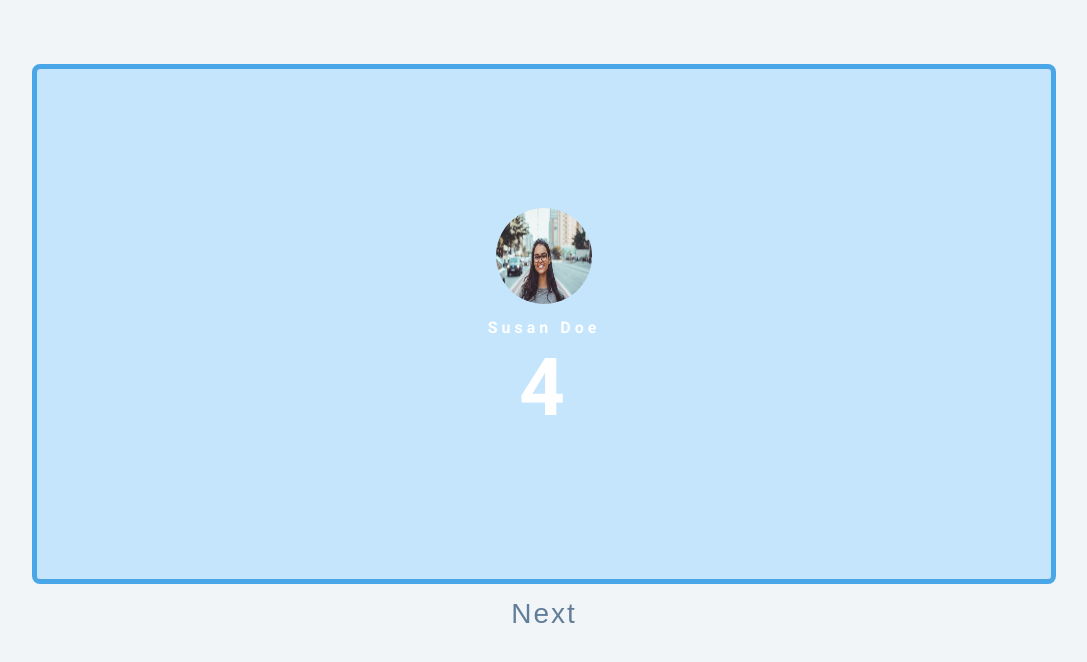
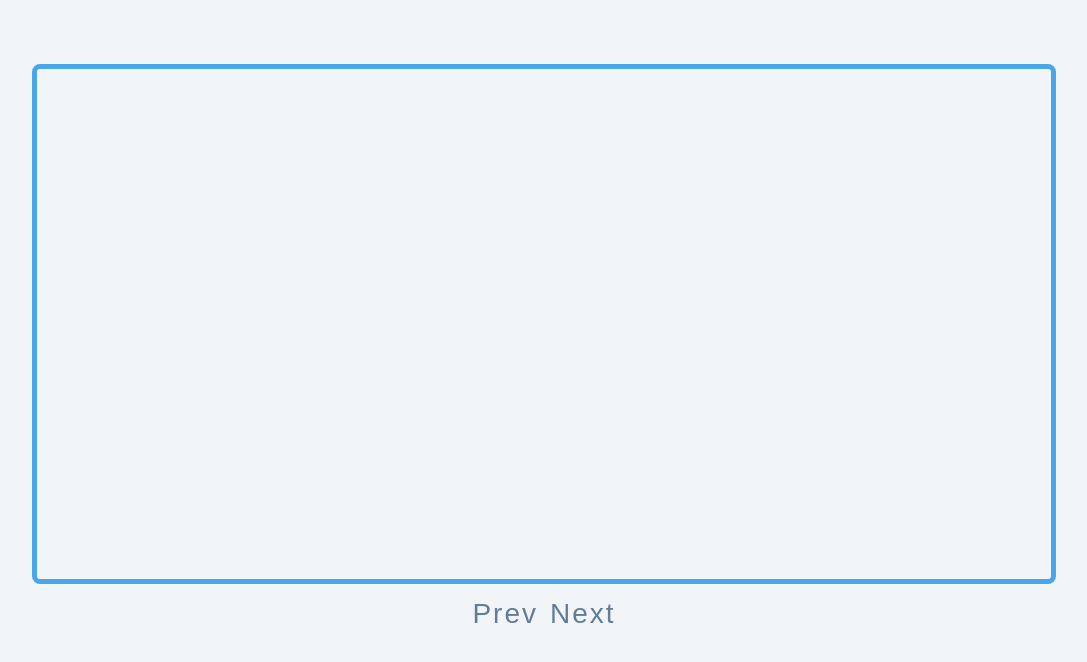
Before and after one commit to WangariNelly/Slider, a plain HTML site: page index.html in a window 1280 px wide. Both pictures are taken after a click on the button "Next". Shown: the whole page, without its empty margins (96-1183 px from the left). Drawn offline with Linux system fonts and the light colour scheme.

Commit message:
Slider functionality for the previous and next buttons

```diff
--- a/app.js
+++ b/app.js
@@ -6,32 +6,35 @@ slides.forEach((slide,index) => {
     slide.style.left = `${index * 100}`;
 });
 
-let countStart = 0;
+let currentSlide = 0;
 
 nextButton.addEventListener('click', () => {
-    countStart++
+    currentSlide++
     displayPage();
 });
 
 prevButton.addEventListener('click', () => {
-    countStart--;
+    currentSlide--;
     displayPage();
 })
-if (countStart < slides.length - 1){
+
+
+function displayPage(){
+    // nextButton.style.display = currentSlide === slides.length - 1 ? 'none' : 'block';
+    // prevButton.style.display = currentSlide > 0 ? 'none' : 'block';
+    if (currentSlide < slides.length - 1){
         nextButton.style.display = "block";
     } else {
         nextButton.style.display = "none"
     }
 
-if (countStart > slides.length - 1){
+    if (currentSlide  >  0){
         prevButton.style.display = "block";
     } else {
         prevButton.style.display = "none"
     }
-
-function displayPage(){
     slides.forEach((slide) => {
-        slide.style.transform = `translateX(-${counter * 100}%)`;
+        slide.style.transform = `translateX(-${currentSlide * 100}%)`;
     })
 }
 
--- a/index.html
+++ b/index.html
@@ -23,7 +23,7 @@
       <div class="slide">
         <div>
           <img src="./person-1.jpeg" class="person-img" alt="" />
-          <h4>susan doe</h4>
+          <h4>Nelly Wangari</h4>
           <h1>4</h1>
         </div>
       </div>
--- a/styles.css
+++ b/styles.css
@@ -278,5 +278,3 @@ Slider
 }
 .slide{
   transform: translateX(-100%); */
-
- /* negative value moves to left */
```
Lines whose indentation alone changed are shown as unchanged.
